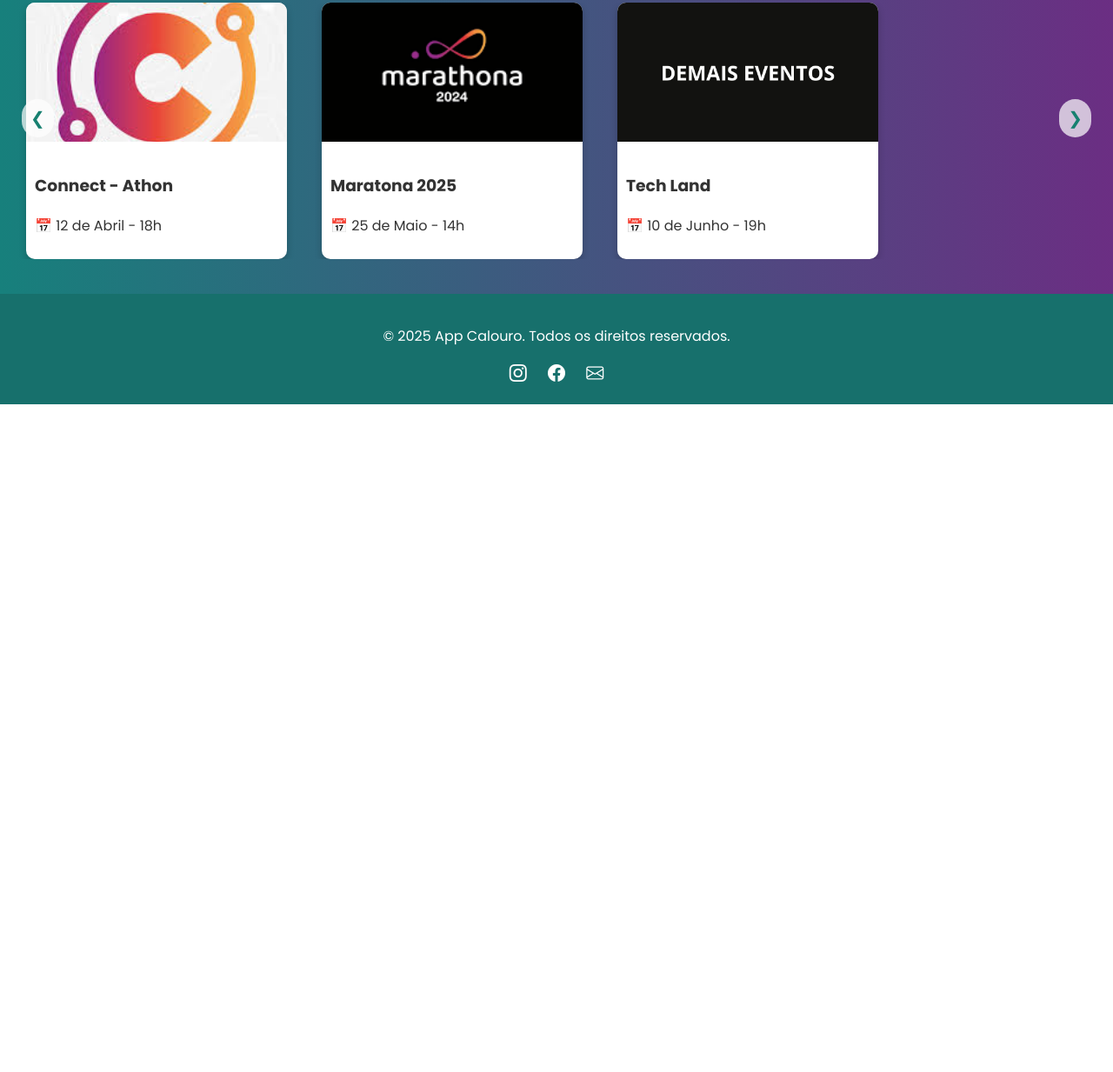
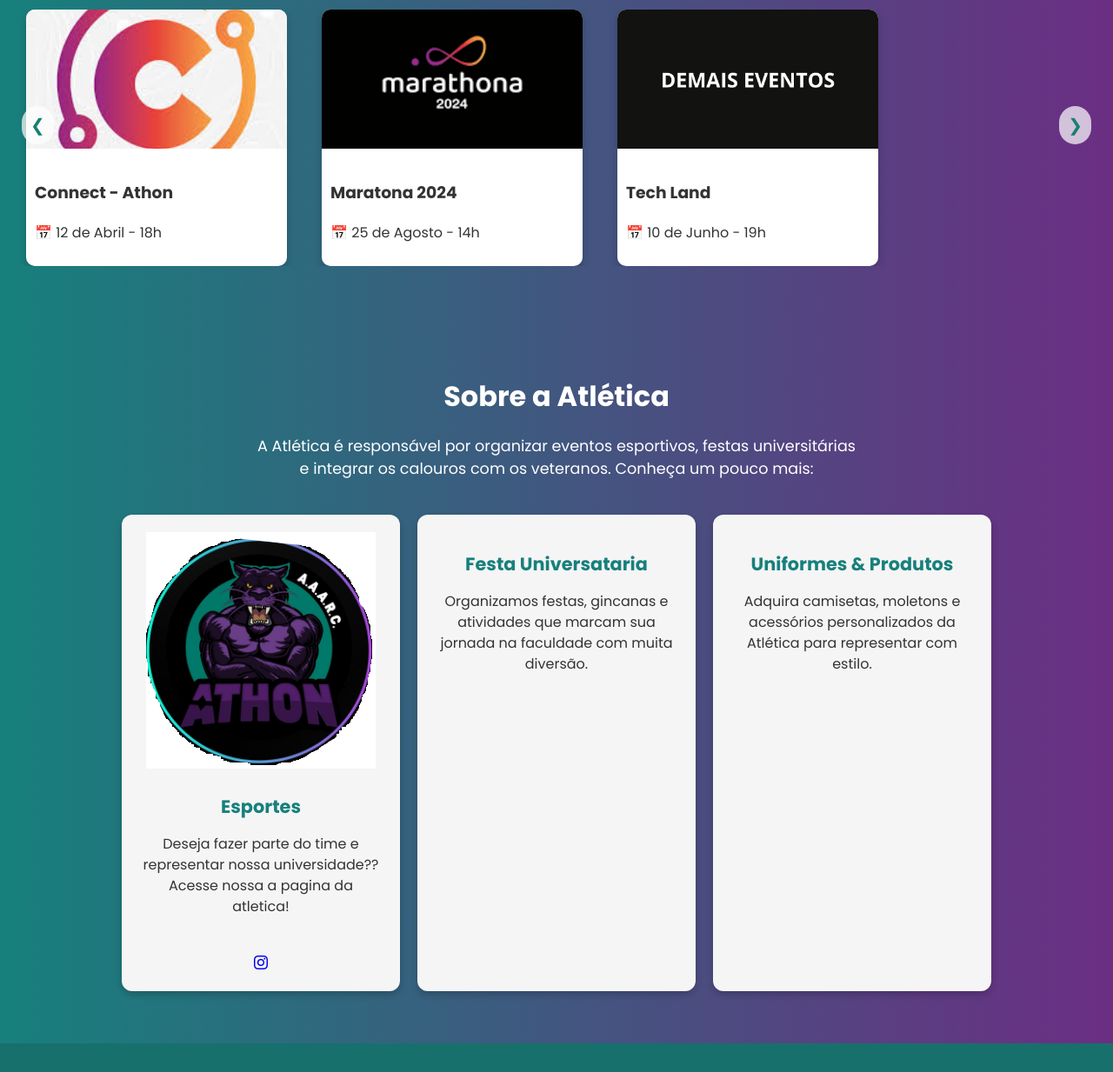
Before and after one commit to GuDev-07/App---Calouros, a plain HTML site: page index.html in a window 1280 px wide. Shown: the part 1550-2783 px from the top of the page at 87% size. Before the commit the page ends 2015 px from the top, so only its background shows below. Drawn offline with nearby package versions, Linux system fonts and the light colour scheme.

Commit message:
quase pronto

```diff
--- a/index.html
+++ b/index.html
@@ -1,6 +1,5 @@
 <!DOCTYPE html>
 <html lang="pt-BR">
-
   <head>
     <meta charset="UTF-8" />
     <meta name="viewport" content="width=device-width, initial-scale=1.0" />
@@ -8,16 +7,28 @@
     <!-- GOOGLE FONTS -->
     <link rel="preconnect" href="https://fonts.googleapis.com" />
     <link rel="preconnect" href="https://fonts.gstatic.com" crossorigin />
-    <link rel="stylesheet" href="https://fonts.googleapis.com/css2?family=Poppins:wght@400;600;700&display=swap" />
+    <link
+      rel="stylesheet"
+      href="https://fonts.googleapis.com/css2?family=Poppins:wght@400;600;700&display=swap"
+    />
 
     <!-- BOOTSTRAP ICONS -->
-    <link rel="stylesheet" href="https://cdn.jsdelivr.net/npm/bootstrap-icons@1.11.3/font/bootstrap-icons.min.css" />
+    <link
+      rel="stylesheet"
+      href="https://cdn.jsdelivr.net/npm/bootstrap-icons@1.11.3/font/bootstrap-icons.min.css"
+    />
 
     <!-- ICONS REMIX -->
-    <link rel="stylesheet" href="https://cdnjs.cloudflare.com/ajax/libs/remixicon/2.5.0/remixicon.css" />
+    <link
+      rel="stylesheet"
+      href="https://cdnjs.cloudflare.com/ajax/libs/remixicon/2.5.0/remixicon.css"
+    />
 
     <!-- FONT AWESOME -->
-    <link rel="stylesheet" href="https://cdnjs.cloudflare.com/ajax/libs/font-awesome/6.0.0-beta3/css/all.min.css" />
+    <link
+      rel="stylesheet"
+      href="https://cdnjs.cloudflare.com/ajax/libs/font-awesome/6.0.0-beta3/css/all.min.css"
+    />
 
     <!-- STYLE -->
     <link rel="stylesheet" href="style.css" />
@@ -27,7 +38,11 @@
 
   <body>
     <div class="header">
-        <img src="images/logo-anhembi-removebg-preview.png" alt="Logo-Anhembi" class="logo" />
+      <img
+        src="images/logo-anhembi-removebg-preview.png"
+        alt="Logo-Anhembi"
+        class="logo"
+      />
 
       <div class="menu-toggle" id="menuToggle" aria-label="Alternar menu">
         <span class="menu-icon">☰</span>
@@ -48,13 +63,19 @@
     <section id="page-principal" class="page-principal">
       <div class="map-content">
         <h2 class="map-text">Comece sua jornada universitária!</h2>
-        <p class="map-text2">Conheça o campus da Anhembi! Baixe o mapa clicando no botão abaixo!</p>
+        <p class="map-text2">
+          Conheça o campus da Anhembi! Baixe o mapa clicando no botão abaixo!
+        </p>
         <a href="images/logo-anhembi-removebg-preview.png" download>
           <button class="baixar-mapa">Baixar Mapa</button>
         </a>
       </div>
 
-        <img src="images/istockphoto-1419580307-612x612.jpg" alt="imagem de amostra" class="map-img">
+      <img
+        src="images/istockphoto-1419580307-612x612.jpg"
+        alt="imagem de amostra"
+        class="map-img"
+      />
     </section>
 
     <!-- ÔNIBUS -->
@@ -137,7 +158,6 @@
       <h1 class="title-event">Eventos</h1>
       <div class="carrossel-container">
         <div class="carrossel">
-
           <div class="evento">
             <img src="images/connect.jpg" alt="Evento 1" />
             <div class="info">
@@ -149,8 +169,8 @@
           <div class="evento">
             <img src="images/maratona.png" alt="Evento 2" />
             <div class="info">
-                        <h3>Maratona 2025</h3>
-                        <p>📅 25 de Maio - 14h</p>
+              <h3>Maratona 2024</h3>
+              <p>📅 25 de Agosto - 14h</p>
             </div>
           </div>
 
@@ -160,10 +180,8 @@
               <h3>Tech Land</h3>
               <p>📅 10 de Junho - 19h</p>
             </div>
-
           </div>
         </div>
-
 
         <!-- Botões fora do carrossel -->
         <button class="prev" onclick="mudarSlide(-1)">&#10094;</button>
@@ -171,17 +189,60 @@
       </div>
     </section>
 
+    <section class="atletica" id="atletica-about">
+      <h1 class="title-atletica">Sobre a Atlética</h1>
+      <p>
+        A Atlética é responsável por organizar eventos esportivos, festas
+        universitárias e integrar os calouros com os veteranos. Conheça um pouco
+        mais:
+      </p>
+
+      <div class="atletica-cards">
+        <div class="atletica-card">
+            <img src="images/logo atletica.png" alt="ATLETICA-LOGO">
+          <h3>Esportes</h3>
+          <p>
+            Deseja fazer parte do time e representar nossa universidade?? Acesse nossa a pagina da atletica!
+          </p>
+          <a href="https://www.instagram.com/aaarc.atletica/"
+          ><i class="bi bi-instagram"></i
+        ></a>
+        </div>
+
+        <div class="atletica-card">
+          <h3>Festa Universataria</h3>
+          <p>
+            Organizamos festas, gincanas e atividades que marcam sua jornada na
+            faculdade com muita diversão.
+          </p>
+        </div>
+
+        <div class="atletica-card">
+          <h3>Uniformes & Produtos</h3>
+          <p>
+            Adquira camisetas, moletons e acessórios personalizados da Atlética
+            para representar com estilo.
+          </p>
+        </div>
+      </div>
+    </section>
 
     <footer class="footer">
       <p>&copy; 2025 App Calouro. Todos os direitos reservados.</p>
       <div class="social-icons">
-            <a href="#"><i class="bi bi-instagram"></i></a>
-            <a href="#"><i class="bi bi-facebook"></i></a>
-            <a href="#"><i class="bi bi-envelope"></i></a>
+        <a href="https://www.instagram.com/anhembi.athonsorocaba/"
+          ><i class="bi bi-instagram"></i
+        ></a>
+        <a href="https://www.facebook.com/share/16MJf7SQrD/"
+          ><i class="bi bi-facebook"></i
+        ></a>
+        <a
+          href="https://www.linkedin.com/school/anhembi-morumbi-campus-athon-sorocaba/"
+          ><i class="fa-brands fa-linkedin"></i
+        ></a>
       </div>
     </footer>
 
     <script src="script.js"></script>
   </body>
-
 </html>
--- a/style.css
+++ b/style.css
@@ -49,6 +49,7 @@ body {
     margin-top: 10px;
     flex-wrap: wrap;
     gap: 10px;
+    background: linear-gradient(90deg, #17807c, #6b2e83);
   }
 
   .navbar-links li {
@@ -58,13 +59,13 @@ body {
   .nav-link {
     color: white;
     text-decoration: none;
-    font-size: 18px;
+    font-size: 24px;
   }
 
   .nav-link:hover {
-    color: black;
+    color: rgb(255, 255, 255);
     font-weight: bold;
-    background-color: rgba(0, 255, 255, 0.3);
+    background-color: #6b2e8327;
     border-radius: 5px;
     padding: 5px;
   }
@@ -247,6 +248,7 @@ tr.titulo td {
 }
 /*FIM DA TABELA DE HORARIO DE ONIBUS*/
 
+/*SEÇÃO EVENTOS*/
   .title-event{
     color: #ffffff;
     font-size: 30px;
@@ -322,6 +324,66 @@ tr.titulo td {
     }
   }
 
+.atletica {
+    background: linear-gradient(90deg, #17807c, #6b2e83);
+    padding: 60px 20px;
+    color: white;
+    text-align: center;
+    font-family: 'Poppins', sans-serif;
+}
+
+.atletica .title-atletica {
+    font-size: 32px;
+    margin-bottom: 20px;
+    color: white;
+}
+
+.atletica p {
+    font-size: 1.1rem;
+    margin-bottom: 40px;
+    max-width: 700px;
+    margin-left: auto;
+    margin-right: auto;
+}
+
+.atletica-cards {
+    display: flex;
+    flex-wrap: wrap;
+    justify-content: center;
+    gap: 20px;
+}
+
+.atletica-card {
+    background-color: #f5f5f5;
+    color: #333;
+    padding: 20px;
+    border-radius: 12px;
+    width: 280px;
+    transition: transform 0.3s, box-shadow 0.3s;
+    box-shadow: 0 4px 8px rgba(0,0,0,0.2);
+}
+
+.atletica-card:hover {
+    transform: scale(1.05);
+    box-shadow: 0 6px 15px rgba(0,0,0,0.3);
+}
+
+.atletica-card h3 {
+    color: #17807c;
+    margin-bottom: 10px;
+    font-size: 1.3rem;
+}
+
+.atletica-card p {
+    font-size: 1rem;
+    line-height: 1.5;
+}
+
+/*FIM DA ABA ATLETICA*/
+
+
+
+  /*RODAPÉ*/
   .footer {
     background-color: rgb(23, 112, 108);
     color: white;
@@ -351,3 +413,4 @@ tr.titulo td {
       display: flex;
     }
   }
+/*FIM DO RODAPÉ*/
```
Also changed, not shown: images/logo atletica.png (added). Lines whose indentation alone changed are shown as unchanged.
